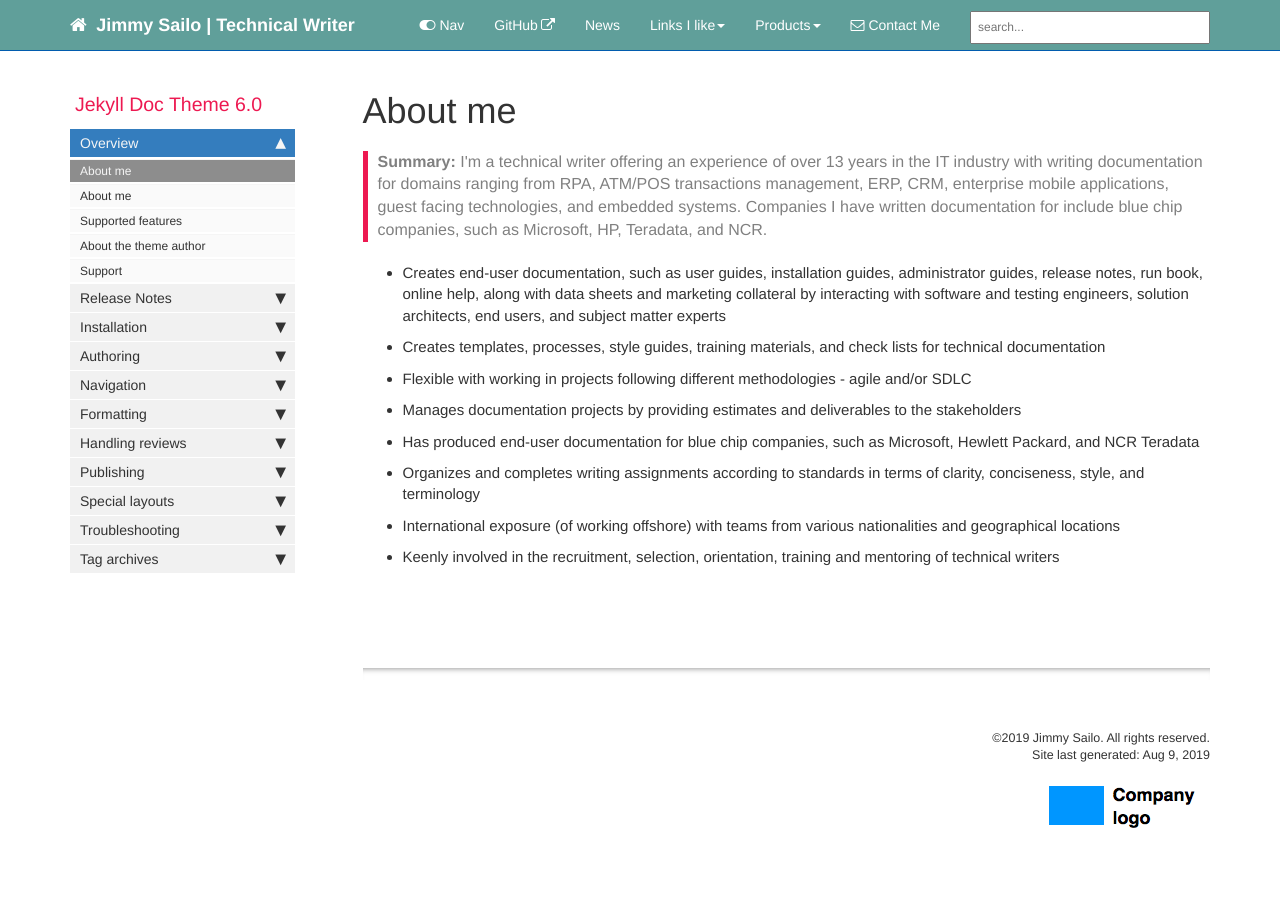
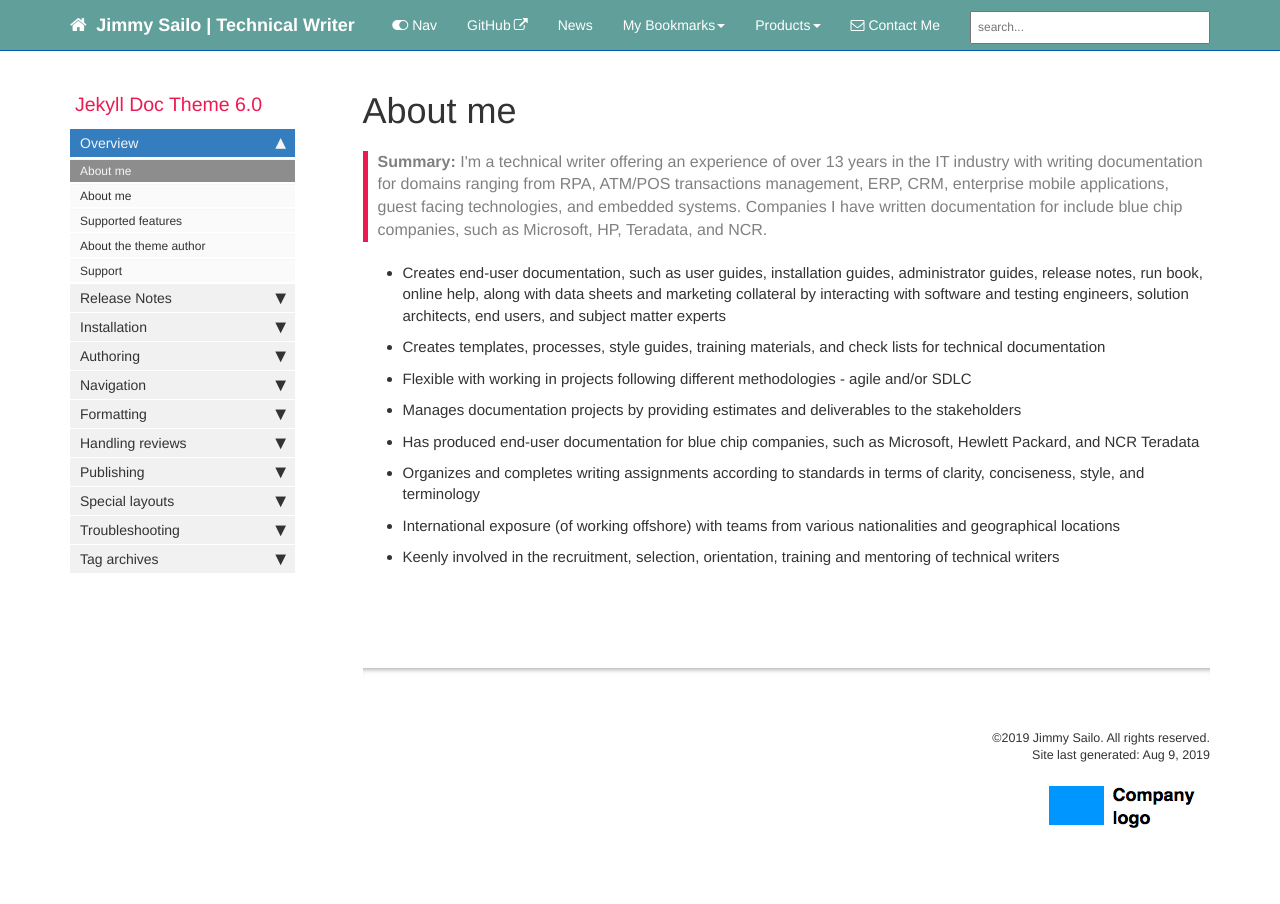
Before and after one commit to jsailo/kbase, a Jekyll site: the page built from index.md, in a window 1280 px wide. Built offline with Jekyll 4.4.1, drawn with Linux system fonts in a browser that asks for light colours; nearby versions of some CDN libraries; comment, search, counter and statistics services are not loaded.

```diff
--- a/_data/topnav.yml
+++ b/_data/topnav.yml
@@ -12,12 +12,14 @@ topnav:
 topnav_dropdowns:
 - title: Topnav dropdowns
   folders:
-    - title: Links I like
+    - title: My Bookmarks
       folderitems:
         - title: Microsoft Style Guide
           external_url: https://docs.microsoft.com/en-gb/style-guide/welcome/
         - title: Google Documentation Style Guide
           external_url: https://developers.google.com/style/
+        - title: Basics of DITA
+          external_url: https://learningdita.com/courses/introduction-to-dita/
     - title: Products
       folderitems:
         - title: Jekyll Documentation Theme
```
